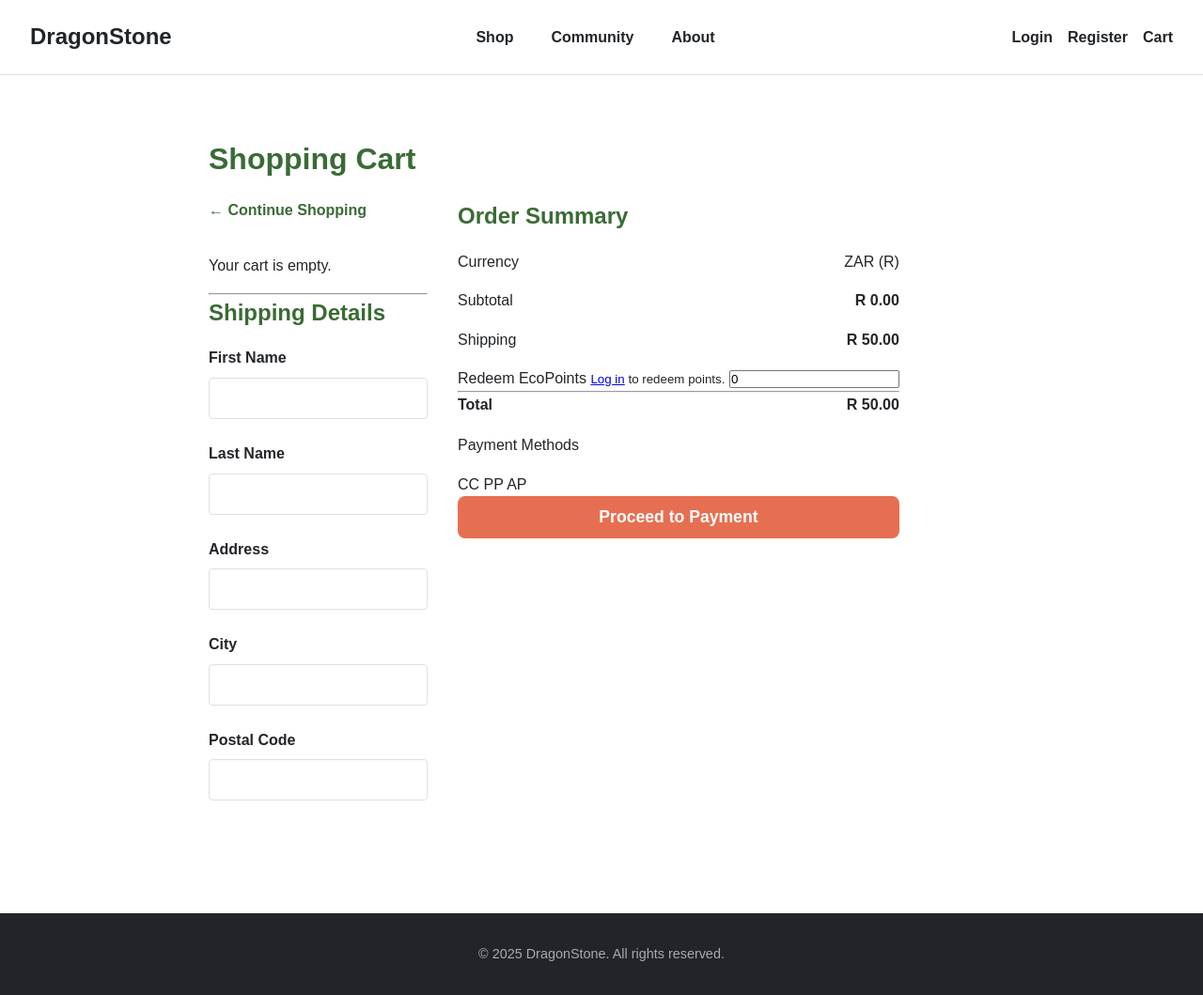
After one commit to Lwazi-M/dragonstone, a PHP site: page /cart.php in a window 1280 px wide. The commit adds this page. Shown: the whole page at 94% size. Run offline with PHP 8.4, Linux system fonts and the light colour scheme.

Commit message:
added cart features

```diff
--- /dev/null
+++ b/cart.php
@@ -0,0 +1,188 @@
+<?php
+/*
+==================================================================
+FILE: cart.php
+PURPOSE: This page displays all items in the shopping cart
+         and also shows the checkout/shipping form.
+         It fulfills the "Read" and "Delete" of the cart.
+==================================================================
+*/
+
+// Manually start the session to access the cart
+session_start();
+
+// Set the page title
+$pageTitle = "Shopping Cart - DragonStone";
+
+// Initialize the cart array
+$cart = isset($_SESSION['cart']) ? $_SESSION['cart'] : array();
+
+// Initialize total variables
+$subtotal = 0;
+$shipping_cost = 50.00; // From Figma design
+
+// Loop through the cart to calculate the subtotal
+// We do this *before* the header to have the total ready
+if (!empty($cart)) {
+    foreach ($cart as $product_id => $item) {
+        // Calculate the total for this line item
+        $line_total = $item['price'] * $item['quantity'];
+        // Add it to the subtotal
+        $subtotal += $line_total;
+    }
+}
+
+// Calculate the final total
+$total = $subtotal + $shipping_cost;
+
+// Now that all logic is done, include the header
+include 'header.php';
+?>
+
+<!-- 'main' tag holds the unique content for this page -->
+<main class="page-container">
+    <div class="page-header">
+        <h1>Shopping Cart</h1>
+    </div>
+
+    <!--
+    We create one big form that includes the shipping details
+    and the order summary. When the user clicks "Proceed to Payment",
+    it sends all this data to 'order_process.php' (which we'll
+    make later if you want to complete the checkout).
+    -->
+    <form action="order_process.php" method="POST" class="cart-layout">
+
+        <!-- LEFT COLUMN: Cart Items & Shipping -->
+        <div class="cart-left-column">
+
+            <a href="index.php" class="back-link" style="margin-bottom: 2rem;">&larr; Continue Shopping</a>
+
+            <!-- This is the list of items in the cart -->
+            <div class="cart-items-list">
+                <?php
+                if (empty($cart)) {
+                    echo "<p>Your cart is empty.</p>";
+                } else {
+                    // Loop through the cart and display each item
+                    foreach ($cart as $product_id => $item) {
+                ?>
+                        <div class="cart-item">
+                            <img src="<?php echo htmlspecialchars($item['image']); ?>" alt="<?php echo htmlspecialchars($item['name']); ?>" class="cart-item-image">
+                            <div class="cart-item-details">
+                                <h3><?php echo htmlspecialchars($item['name']); ?></h3>
+                                <p>Quantity: <?php echo $item['quantity']; ?></p>
+                                <strong>R <?php echo number_format($item['price'] * $item['quantity'], 2); ?></strong>
+                            </div>
+                            <!--
+                            This is the "Delete" link.
+                            It links to 'cart_remove.php' (which we'll make next)
+                            and passes the product ID.
+                            -->
+                            <a href="cart_remove.php?id=<?php echo $product_id; ?>" class="cart-remove-link" title="Remove Item">
+                                &#128465; <!-- This is a trash can emoji -->
+                            </a>
+                        </div>
+                <?php
+                    } // End foreach loop
+                } // End if/else
+                ?>
+            </div>
+
+            <hr class="cart-divider">
+
+            <!-- Shipping Details Form (from Figma) -->
+            <div class="shipping-form">
+                <h2>Shipping Details</h2>
+                <div class="form-group-row">
+                    <div class="form-group">
+                        <label for="firstname">First Name</label>
+                        <input type="text" id="firstname" name="firstname" required>
+                    </div>
+                    <div class="form-group">
+                        <label for="lastname">Last Name</label>
+                        <input type="text" id="lastname" name="lastname" required>
+                    </div>
+                </div>
+                <div class="form-group">
+                    <label for="address">Address</label>
+                    <input type="text" id="address" name="address" required>
+                </div>
+                <div class="form-group-row">
+                    <div class="form-group">
+                        <label for="city">City</label>
+                        <input type="text" id="city" name="city" required>
+                    </div>
+                    <div class="form-group">
+                        <label for="postal_code">Postal Code</label>
+                        <input type="text" id="postal_code" name="postal_code" required>
+                    </div>
+                </div>
+            </div>
+        </div>
+
+        <!-- RIGHT COLUMN: Order Summary -->
+        <div class="cart-right-column">
+            <div class="order-summary-box">
+                <h2>Order Summary</h2>
+
+                <div class="summary-row">
+                    <span>Currency</span>
+                    <span>ZAR (R)</span>
+                </div>
+
+                <div class="summary-row">
+                    <span>Subtotal</span>
+                    <!-- 'number_format' makes it look like 299.99 -->
+                    <strong>R <?php echo number_format($subtotal, 2); ?></strong>
+                </div>
+
+                <div class="summary-row">
+                    <span>Shipping</span>
+                    <strong>R <?php echo number_format($shipping_cost, 2); ?></strong>
+                </div>
+
+                <!--
+                =========================================
+                CRITICAL FEATURE: EcoPoints
+                =========================================
+                -->
+                <div class="ecopoints-redeem">
+                    <label for="ecopoints">Redeem EcoPoints</label>
+                    <?php if (isset($_SESSION['user_logged_in'])): ?>
+                        <small>Available: <?php echo $_SESSION['user_ecopoints']; ?> points</small>
+                        <input type="number" id="ecopoints" name="ecopoints" value="0" max="<?php echo $_SESSION['user_ecopoints']; ?>">
+                    <?php else: ?>
+                        <small><a href="login.php">Log in</a> to redeem points.</small>
+                        <input type="number" id="ecopoints" name="ecopoints" value="0" readonly>
+                    <?php endif; ?>
+                </div>
+
+                <hr>
+
+                <div class="summary-row summary-total">
+                    <strong>Total</strong>
+                    <strong>R <?php echo number_format($total, 2); ?></strong>
+                </div>
+
+                <div class="payment-methods">
+                    <p>Payment Methods</p>
+                    <div class="payment-icons">
+                        <!-- We'll add real icons later -->
+                        <span>CC</span>
+                        <span>PP</span>
+                        <span>AP</span>
+                    </div>
+                </div>
+
+                <button type="submit" class="btn btn-primary form-btn">Proceed to Payment</button>
+            </div>
+        </div>
+
+    </form> <!-- End of the main cart form -->
+</main>
+
+<?php
+// 2. Include the reusable footer
+include 'footer.php';
+?>
--- a/style.css
+++ b/style.css
@@ -645,3 +645,102 @@ footer {
 .about-hero h1 {
     font-size: 2.5rem;
 }
+
+/* =========================================
+14. SHOPPING CART PAGE STYLES
+========================================= */
+
+.cart-page-container {
+  max-width: 1200px;
+  margin: 2rem auto;
+  padding: 0 2rem;
+}
+
+.cart-layout {
+  display: flex;
+  gap: 2rem; /* Space between the two columns */
+  align-items: flex-start; /* Aligns columns to the top */
+}
+
+/* This is the main column on the left */
+.cart-items-column {
+  flex: 2; /* This column will be 2/3 of the width */
+}
+
+.cart-item {
+  display: flex; /* Makes image and details sit side-by-side */
+  gap: 1.5rem;
+  margin-bottom: 1.5rem;
+  padding-bottom: 1.5rem;
+  border-bottom: 1px solid var(--color-border-light);
+}
+
+.cart-item-image img {
+  width: 100px;
+  height: 100px;
+  object-fit: cover;
+  border-radius: var(--border-radius-main);
+}
+
+.cart-item-details h4 {
+  font-size: 1.2rem;
+  margin-bottom: 0.5rem;
+}
+
+.cart-item-details .item-price {
+  font-size: 1.1rem;
+  font-weight: bold;
+  color: var(--color-primary-green);
+  margin-bottom: 0.5rem;
+}
+
+.cart-item-details .item-quantity {
+  font-size: 0.9rem;
+  color: #555;
+  margin-bottom: 0.5rem;
+}
+
+.cart-item-remove-link {
+  font-size: 0.9rem;
+  color: #e74c3c; /* Red */
+  text-decoration: none;
+  font-weight: bold;
+}
+
+/* This is the summary column on the right */
+.cart-summary-column {
+  flex: 1; /* This column will be 1/3 of the width */
+  background-color: var(--color-background-light-grey);
+  border-radius: var(--border-radius-main);
+  padding: 1.5rem;
+}
+
+.cart-summary-column h3 {
+  font-size: 1.5rem;
+  margin-bottom: 1.5rem;
+  border-bottom: 1px solid var(--color-border-light);
+  padding-bottom: 1rem;
+}
+
+.summary-row {
+  display: flex;
+  justify-content: space-between;
+  margin-bottom: 1rem;
+  font-size: 1rem;
+}
+
+.summary-row.total {
+  font-size: 1.2rem;
+  font-weight: bold;
+  margin-top: 1rem;
+  padding-top: 1rem;
+  border-top: 1px solid var(--color-border-light);
+}
+
+/* This styles the "Proceed to Payment" button */
+.btn-checkout {
+  width: 100%; /* Makes the button full-width */
+  margin-top: 1rem;
+  padding: 1rem;
+  font-size: 1.1rem;
+}
```
Also changed, not shown: cart_remove.php (added, +36 -0 lines), product.css (line endings or trailing spaces).
